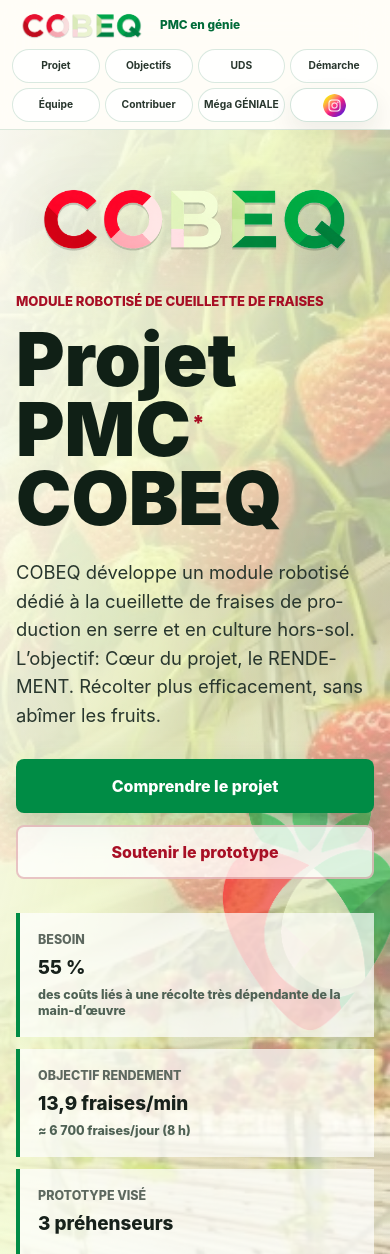
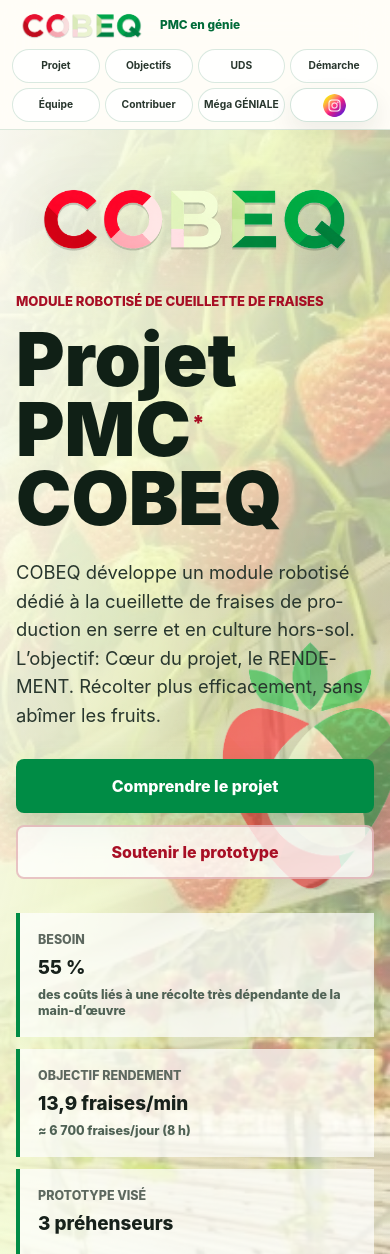
Before and after one commit to Alexandre2102/cobeq, a Next.js app: page / in a window 390 px wide. Shown: the top 1254 px of the page. Built offline with nearby package versions, Linux system fonts and the light colour scheme.

Commit message:
Align mobile hero logo with description

```diff
--- a/app/globals.css
+++ b/app/globals.css
@@ -2200,7 +2200,7 @@ h1 {
 
   .hero-symbol-panel {
     right: -72px;
-    top: 64%;
+    top: 52%;
     width: min(330px, 78vw);
     opacity: 1;
   }
```
Also changed, not shown: 3 other files (tests, documents, lock files or other folders).
